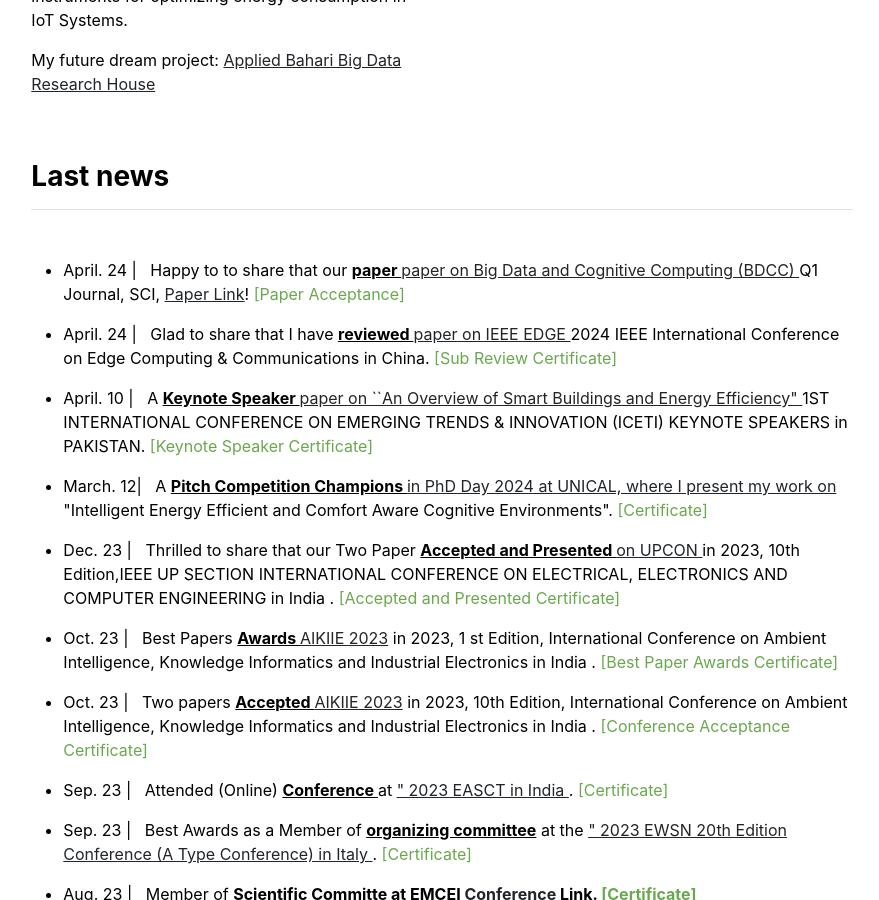
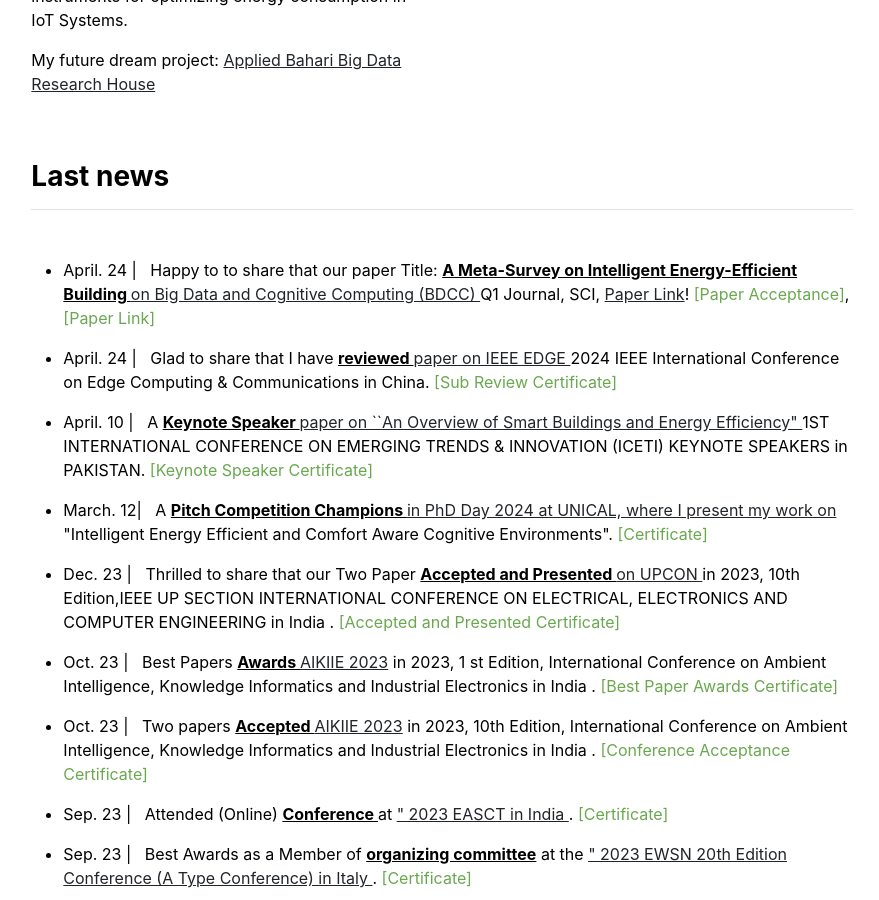
Before and after one commit to babulcseian/babulcseian.github.io, a Jekyll site: the page built from index.md, in a window 1280 px wide and 900 px high, scrolled down 1375 px. Shown: the whole window, without its empty margins (198-1077 px from the left). Built offline with Jekyll 4.4.1, drawn with Linux system fonts in a browser that asks for light colours; a style sheet for code colours, icons or effects is not loaded.

Commit message:
Update news.yml

```diff
--- a/_data/news.yml
+++ b/_data/news.yml
@@ -1,5 +1,5 @@
 
-- {message: 'April. 24 | &nbsp; Happy to to share that our <u><b> paper </b></u> <a class="other" href="https://www.mdpi.com/2504-2289/8/8/83"> paper on Big Data and Cognitive Computing (BDCC) </a> Q1 Journal, SCI</a>, <a class="other"https://www.mdpi.com/2504-2289/8/8/83">Paper Link</a>! <a class="paper" href="publications/papers/Acceptance-Certificate-A Meta-Survey on Intelligent Energy-Efficient Buildings by Md Babul Islam.pdf">[Paper Acceptance]</a>', last: '1'}
+- {message: 'April. 24 | &nbsp; Happy to to share that our paper Title: <u><b> A Meta-Survey on Intelligent Energy-Efficient Building </b></u> <a class="other" href="https://www.mdpi.com/2504-2289/8/8/83"> on Big Data and Cognitive Computing (BDCC) </a> Q1 Journal, SCI</a>, <a class="other"https://www.mdpi.com/2504-2289/8/8/83">Paper Link</a>! <a class="paper" href="publications/papers/Acceptance-Certificate-A Meta-Survey on Intelligent Energy-Efficient Buildings by Md Babul Islam.pdf">[Paper Acceptance]</a>, <a class="paper" href="https://www.mdpi.com/2504-2289/8/8/83">[Paper Link]</a>', last: '1'}
 - {message: 'April. 24 | &nbsp; Glad to share that I have <u><b> reviewed </b></u> <a class="other" href="https://services.conferences.computer.org/2024/"> paper on IEEE EDGE </a> 2024 IEEE International Conference on Edge Computing & Communications in China</a>. <a class="paper" href="publications/Certificate/IEEE_EDGE_Md Babul Islam_2024.pdf">[Sub Review Certificate]</a>', last: '1'}
 - {message: 'April. 10 | &nbsp; A <u><b> Keynote Speaker </b></u> <a class="other" href="https://www.aieys.com/iceti/speakers.html"> paper on ``An Overview of Smart Buildings and Energy Efficiency" </a> 1ST INTERNATIONAL CONFERENCE ON EMERGING TRENDS & INNOVATION (ICETI) KEYNOTE SPEAKERS in PAKISTAN</a>. <a class="paper" href="publications/Certificate/Md Babul Islam_ICETI 2024.pdf">[Keynote Speaker Certificate]</a>', last: '1'}
 - {message: 'March. 12| &nbsp; A <u><b> Pitch Competition Champions </b></u> <a class="other" href="https://www.unical.it/phd-day-2024/"> in PhD Day 2024 at UNICAL, where I present my work on </a> "Intelligent Energy Efficient and Comfort Aware Cognitive Environments"</a>. <a class="paper" href="publications/Certificate/Phd Day 2024 Pitch Competition 2024 .png">[Certificate]</a>', last: '1'}
```
